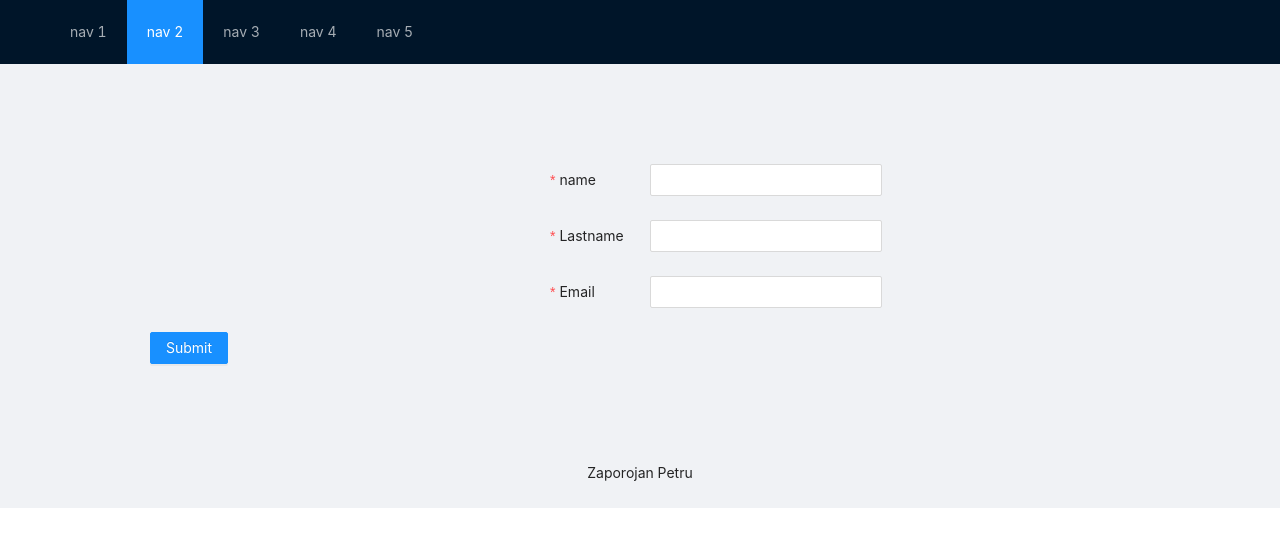
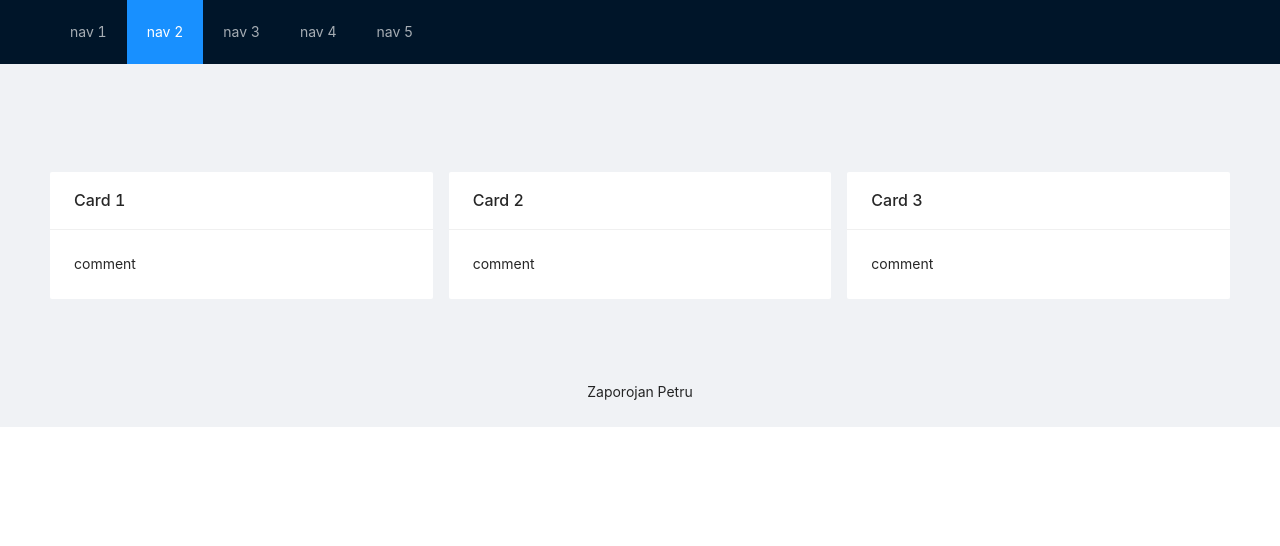
Before and after one commit to Petru0012/Tweb, a React (Create React App) app: page / in a window 1280 px wide. Shown: the top 546 px of the page. Built offline with nearby package versions, Linux system fonts and the light colour scheme.

Commit message:
add directory

```diff
--- a/src/App.tsx
+++ b/src/App.tsx
@@ -7,6 +7,7 @@ import {HeaderLayout} from "./Layouts/HeaderLayout";
 import {Footer} from "antd/es/layout/layout";
 import {Form, Layout} from "antd";
 import {FormM} from "./Layouts/FormM";
+import Card from "./Layouts/Card";
 function App() {
   return (
       <Layout>
@@ -15,7 +16,8 @@ function App() {
         </>
         <div style={{ padding: '100px 50px 50px 50px'
         }}>
-         <FormM/>
+            <Card/>
+         {/*<FormM/>*/}
         </div>
         <Footer style={{ textAlign: 'center' }}>Zaporojan Petru</Footer>
       </Layout>
```
